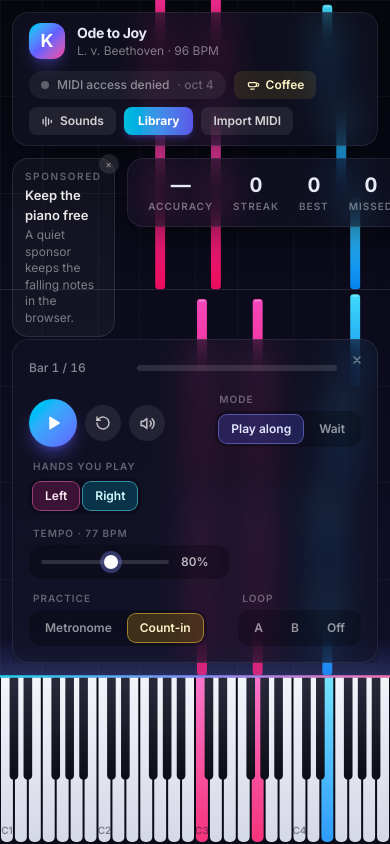
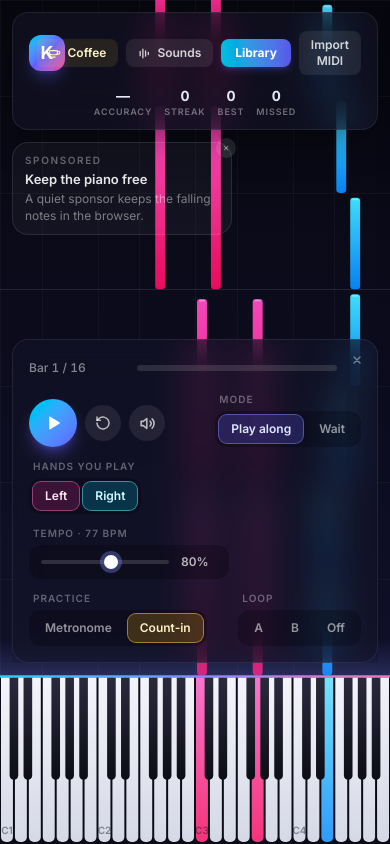
Before and after one commit to mplyulev/pianuriffs, a React (Vite) app: page / in a window 390 px wide. Both pictures are taken after a click on the button "Start practicing". Shown: the top 844 px of the page. Built offline with nearby package versions, Linux system fonts and the light colour scheme.

Commit message:
Center the score readout in the top bar
Accuracy, streak, best, and missed sit between the song title and the actions, and fade out while playback is running and the pointer is still.

Co-authored-by: mplulev <mplulev@gmail.com>

```diff
--- a/src/App.tsx
+++ b/src/App.tsx
@@ -5,7 +5,6 @@ import { useEngine } from "./lib/engine";
 import { synth } from "./lib/audio";
 import { TopBar } from "./components/TopBar";
 import { Controls } from "./components/Controls";
-import { Stats } from "./components/Stats";
 import { Results } from "./components/Results";
 import { Library } from "./components/Library";
 import { Welcome } from "./components/Welcome";
@@ -50,12 +49,11 @@ export default function App() {
       <div className="pointer-events-none absolute inset-0 flex flex-col justify-between p-3 sm:p-4">
         <div className="flex flex-col gap-3">
           <TopBar />
-          <div className="flex items-start gap-3">
-            {!welcome && sponsor && <SponsorCard slot="dock" onDismiss={() => setSponsor(false)} />}
-            <div className="ml-auto">
-              <Stats />
+          {!welcome && sponsor && (
+            <div className="flex">
+              <SponsorCard slot="dock" onDismiss={() => setSponsor(false)} />
             </div>
-          </div>
+          )}
         </div>
       </div>
       <Controls />
--- a/src/components/Stats.tsx
+++ b/src/components/Stats.tsx
@@ -10,11 +10,11 @@ export function Stats() {
     { label: "Missed", value: s.misses + s.wrongs },
   ];
   return (
-    <div className="glass flex gap-5 rounded-2xl px-5 py-3">
+    <div className="flex items-center gap-3 sm:gap-4">
       {items.map((i) => (
         <div key={i.label} className="text-center">
-          <div className="text-xl font-bold tabular-nums">{i.value}</div>
-          <div className="text-[10px] font-semibold uppercase tracking-widest text-white/40">{i.label}</div>
+          <div className="text-sm font-bold tabular-nums leading-none">{i.value}</div>
+          <div className="mt-0.5 text-[9px] font-semibold uppercase tracking-widest text-white/40">{i.label}</div>
         </div>
       ))}
     </div>
--- a/src/components/TopBar.tsx
+++ b/src/components/TopBar.tsx
@@ -1,17 +1,40 @@
-import { useRef, useState } from "react";
+import { useEffect, useRef, useState } from "react";
 import { useMidi, useKeyboardOctave } from "../lib/midi";
 import { useEngine } from "../lib/engine";
 import { DEMO_SONG, parseMidiFile } from "../lib/song";
 import { setLibraryOpen } from "../lib/ui";
 import { SoundPanel } from "./SoundPanel";
 import { CoffeeButton } from "./CoffeeButton";
+import { Stats } from "./Stats";
 
 export function TopBar() {
   const midi = useMidi();
   const octave = useKeyboardOctave((s) => s.octave);
   const song = useEngine((s) => s.song);
+  const playing = useEngine((s) => s.playing);
   const fileRef = useRef<HTMLInputElement>(null);
   const [error, setError] = useState<string | null>(null);
+  const [hover, setHover] = useState(false);
+  const [idle, setIdle] = useState(false);
+  const hideStats = playing && idle && !hover;
+
+  useEffect(() => {
+    if (!playing) {
+      setIdle(false);
+      return;
+    }
+    let timer = window.setTimeout(() => setIdle(true), 1000);
+    const poke = () => {
+      setIdle(false);
+      window.clearTimeout(timer);
+      timer = window.setTimeout(() => setIdle(true), 1000);
+    };
+    window.addEventListener("pointermove", poke);
+    return () => {
+      window.clearTimeout(timer);
+      window.removeEventListener("pointermove", poke);
+    };
+  }, [playing]);
 
   const load = async (f?: File) => {
     if (!f) return;
@@ -34,20 +57,32 @@ export function TopBar() {
         : "No keyboard detected";
 
   return (
-    <header className="glass pointer-events-auto flex flex-wrap items-center justify-between gap-3 rounded-2xl px-4 py-2.5">
-      <div className="flex items-center gap-3">
-        <div className="grid h-9 w-9 place-items-center rounded-xl bg-gradient-to-br from-cyan-400 via-indigo-500 to-pink-500 text-lg font-extrabold text-white shadow-lg shadow-indigo-500/30">
+    <header
+      className="glass pointer-events-auto grid grid-cols-[minmax(0,1fr)_auto] items-center gap-x-2 gap-y-1.5 rounded-2xl px-4 py-2.5 sm:grid-cols-[minmax(0,1fr)_auto_minmax(0,1fr)] sm:gap-3"
+      onMouseEnter={() => setHover(true)}
+      onMouseLeave={() => setHover(false)}
+    >
+      <div className="col-start-1 row-start-1 flex min-w-0 items-center gap-3">
+        <div className="grid h-9 w-9 shrink-0 place-items-center rounded-xl bg-gradient-to-br from-cyan-400 via-indigo-500 to-pink-500 text-lg font-extrabold text-white shadow-lg shadow-indigo-500/30">
           K
         </div>
-        <div className="leading-tight">
-          <div className="text-sm font-bold tracking-tight">{song.title}</div>
-          <div className="text-xs text-white/45">
+        <div className="min-w-0 leading-tight">
+          <div className="truncate text-sm font-bold tracking-tight">{song.title}</div>
+          <div className="truncate text-xs text-white/45">
             {song.composer} · {song.bpm} BPM
           </div>
         </div>
       </div>
 
-      <div className="flex flex-wrap items-center gap-2">
+      <div
+        className={`col-span-2 row-start-2 justify-self-center overflow-hidden transition-all duration-300 sm:col-span-1 sm:col-start-2 sm:row-start-1 ${
+          hideStats ? "max-h-0 max-w-0 opacity-0" : "max-h-10 max-w-[24rem] opacity-100"
+        }`}
+      >
+        <Stats />
+      </div>
+
+      <div className="col-start-2 row-start-1 flex max-w-full flex-nowrap items-center justify-end gap-2 overflow-x-auto sm:col-start-3 sm:max-w-none sm:flex-wrap sm:overflow-visible">
         {error && <span className="text-xs text-rose-300">{error}</span>}
         <div
           className={`flex items-center gap-2 rounded-full px-3 py-1.5 text-xs font-medium ${
```
